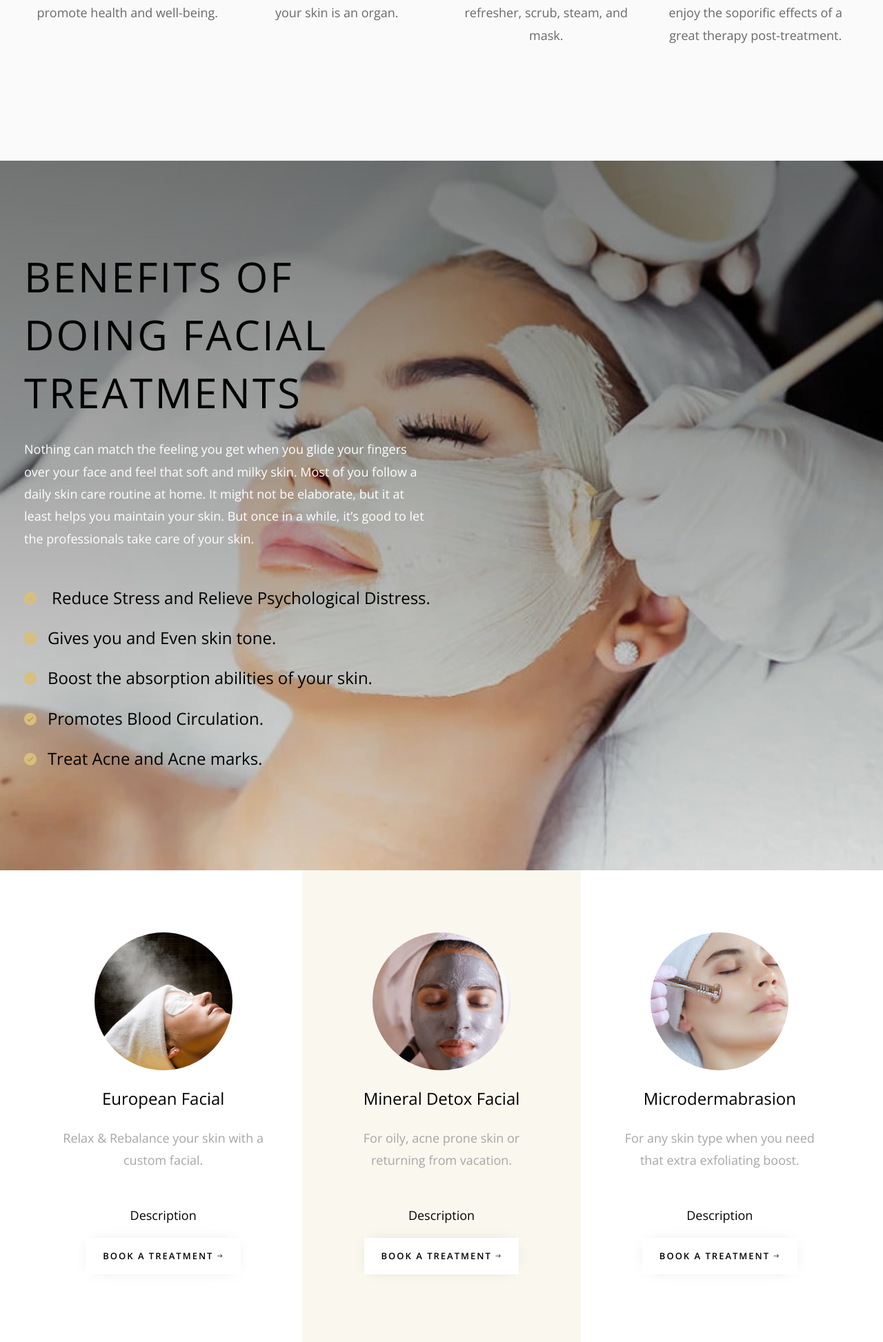
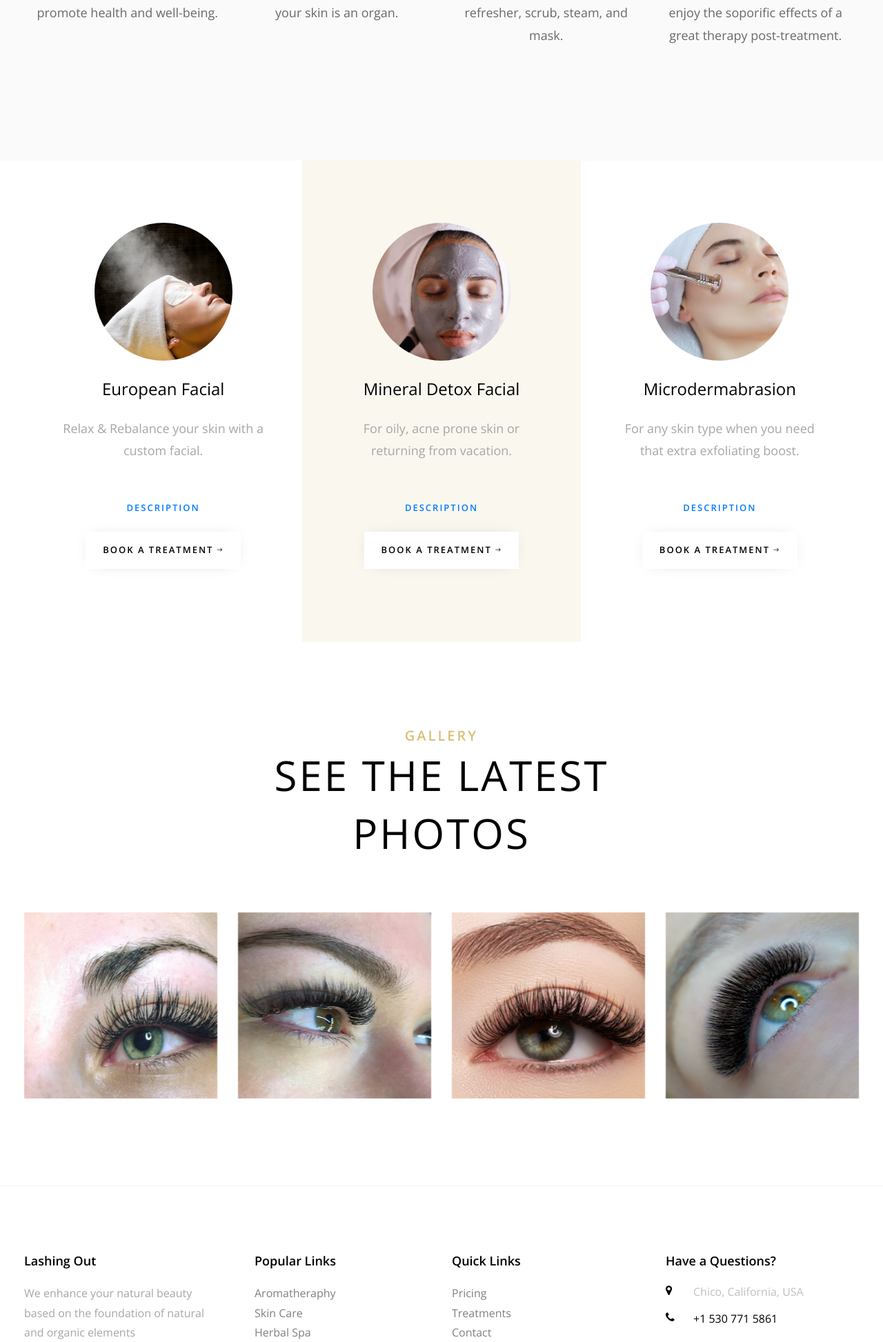
Before and after one commit to Bcalderon400/LashingOut, a PHP site: page /benefits.html in a window 1280 px wide. Shown: the part 766-2712 px from the top of the page at 69% size. Run offline with PHP 8.4, Linux system fonts and the light colour scheme; some web fonts are replaced.

Commit message:
styling everything together

```diff
--- a/benefits.html
+++ b/benefits.html
@@ -27,8 +27,11 @@
     <link rel="stylesheet" href="css/flaticon.css" />
     <link rel="stylesheet" href="css/icomoon.css" />
     <link rel="stylesheet" href="css/style.css" />
+    <link rel="stylesheet" href="css/modal.css">
 
-
+    <script src="https://unpkg.com/@babel/standalone/babel.min.js"></script>
+    <script crossorigin src="https://unpkg.com/react@16/umd/react.development.js"></script>
+    <script crossorigin src="https://unpkg.com/react-dom@16/umd/react-dom.development.js"></script>
 
   </head>
 
@@ -135,36 +138,7 @@
     </section>
     <!-- End  -->
 
-    <!-- Benefits -->
-    <section id="benefits" class="ftco-section ftco-intro"
-      style="background-image:linear-gradient(rgba(0,0,0,0.5), rgba(0,0,0,0.1)), url(images/facial_intro.webp);">
-      <div class="container">
-        <div class="row">
-          <div class="col-md-6">
-            <div class="heading-section ftco-animate">
-              <h2 class="mb-4">Benefits of Doing Facial Treatments</h2>
-            </div>
-            <p class="ftco-animate text-white">Nothing can match the feeling you get when you glide your fingers over
-              your face and feel that soft and milky skin. Most of you follow a daily skin care routine at home. It
-              might not be elaborate, but it at least helps you maintain your skin. But once in a while, it’s good to
-              let the professionals take care of your skin. </p>
-            <ul class="mt-5 do-list">
-              <li class="ftco-animate"><a href="#"><span class="ion-ios-checkmark-circle mr-3"></span> Reduce Stress and
-                  Relieve Psychological Distress.</a></li>
-              <li class="ftco-animate"><a href="#"><span class="ion-ios-checkmark-circle mr-3"></span>Gives you and Even
-                  skin tone.</a></li>
-              <li class="ftco-animate"><a href="#"><span class="ion-ios-checkmark-circle mr-3"></span>Boost the
-                  absorption abilities of your skin.</a></li>
-              <li class="ftco-animate"><a href="#"><span class="ion-ios-checkmark-circle mr-3"></span>Promotes Blood
-                  Circulation.</a></li>
-              <li class="ftco-animate"><a href="#"><span class="ion-ios-checkmark-circle mr-3"></span>Treat Acne and
-                  Acne marks.</a></li>
-            </ul>
-          </div>
-        </div>
-      </div>
-    </section>
-    <!-- End -->
+    <!-- Facial Plans  -->
     <section class="ftco-section ftco-no-pt ftco-no-pb">
       <div class="container">
         <div class="row no-gutters">
@@ -174,10 +148,12 @@
               <div class="text mt-4">
                 <h3 class="mb-4">European Facial</h3>
                 <p class="mb-5">Relax &amp; Rebalance your skin with a custom facial.</p>
-                <p><a href="#">Description</a></p>
+                <a tabindex="0" class="btn btn-lg btn-link mb-3" data-placement="bottom" data-toggle="popover"
+                  data-trigger="focus" title="European Facial"
+                  data-content="Relax & Rebalance your skin with a custom facial. We will discuss your main skin concerns during your complimentary skin analysis and determine if you have dry,oily,acne prone or combination skin type. Also includes facial massage, extractions if needed, facial mask and an optional 2nd facial mask.">Description</a>
 
-                <p><a href="#" class="btn btn-white px-4 py-3"> Book A Treatment <span
-                      class="ion-ios-arrow-round-forward"></span></a></p>
+                <p><a href="#" class="btn btn-white px-4 py-3" data-toggle="modal" data-target="#bookingModalCenter">
+                    Book A Treatment <span class="ion-ios-arrow-round-forward"></span></a></p>
               </div>
             </div>
           </div>
@@ -187,9 +163,13 @@
               <div class="text mt-4">
                 <h3 class="mb-4">Mineral Detox Facial</h3>
                 <p class="mb-5"> For oily, acne prone skin or returning from vacation. </p>
-                <p><a href="#">Description</a></p>
-                <p><a href="#" class="btn btn-white px-4 py-3"> Book A Treatment <span
-                      class="ion-ios-arrow-round-forward"></span></a></p>
+
+                <a tabindex="0" class="btn btn-lg btn-link mb-3" role="button" data-placement="bottom"
+                  data-toggle="popover" data-trigger="focus" title="Mineral Detox"
+                  data-content="Recommended for oily or acne prone skin, arriving or returning from vacation where there's a sudden change in climate/weather, or having a breakout and need to rejuvenate and detox. Extractions and complimentary skin analysis is included.">Description</a>
+
+                <p><a href="#" class="btn btn-white px-4 py-3" data-toggle="modal" data-target="#bookingModalCenter">
+                    Book A Treatment <span class="ion-ios-arrow-round-forward"></span></a></p>
               </div>
             </div>
           </div>
@@ -199,16 +179,19 @@
               <div class="text mt-4">
                 <h3 class="mb-4">Microdermabrasion</h3>
                 <p class="mb-5">For any skin type when you need that extra exfoliating boost.</p>
-                <p><a href="#">Description</a></p>
+                <a tabindex="0" class="btn btn-lg btn-link mb-3" role="button" data-placement="bottom"
+                  data-toggle="popover" data-trigger="focus" title="Microdermabrasion"
+                  data-content="Includes cleansing, mechanical exfoliation of the putter most layer of the skin, moisture and SPF. Recommended for any skin type when you need that extra exfoliating boost or start to notice breakouts. Perfect for on the go or during your lunch break.">Description</a>
 
-                <p><a href="#" class="btn btn-white px-4 py-3"> Book A Treatment <span
-                      class="ion-ios-arrow-round-forward"></span></a></p>
+                <p><a href="#" class="btn btn-white px-4 py-3" data-toggle="modal" data-target="#bookingModalCenter">
+                    Book A Treatment <span class="ion-ios-arrow-round-forward"></span></a></p>
               </div>
             </div>
           </div>
         </div>
       </div>
     </section>
+    <!-- End -->
 
 
 
@@ -264,8 +247,8 @@
             <div class="ftco-footer-widget mb-4">
               <h2 class="ftco-heading-2">Lashing Out</h2>
               <p>
-                Far far away, behind the word mountains, far from the countries
-                Vokalia and Consonantia, there live the blind texts.
+                We enhance your natural beauty based on the foundation of natural and organic
+                elements
               </p>
               <ul class="ftco-footer-social list-unstyled float-lft mt-3">
                 <li class="ftco-animate">
@@ -295,9 +278,9 @@
             <div class="ftco-footer-widget mb-4">
               <h2 class="ftco-heading-2">Quick Links</h2>
               <ul class="list-unstyled">
-                <li><a href="#pricing.html">Pricing</a></li>
-                <li><a href="#treatments.html">Treatments</a></li>
-                <li><a href="#contact.html">Contact</a></li>
+                <li><a href="pricing.html">Pricing</a></li>
+                <li><a href="treatments.html">Treatments</a></li>
+                <li><a href="contact.html">Contact</a></li>
               </ul>
             </div>
           </div>
@@ -320,6 +303,24 @@
 
       </div>
     </footer>
+    <!-- Modal -->
+    <div class="modal fade" id="bookingModalCenter" tabindex="-1" role="dialog"
+      aria-labelledby="bookingModalCenterTitle" aria-hidden="true">
+      <div class="modal-dialog modal-dialog-centered" role="document">
+        <div class="modal-content">
+
+          <div class="modal-header align-items-center ">
+            <div class="col-md-4 ftco-animate text-center">
+              <div class="icon">
+                <span class="flaticon-lotus lotus-icon text-center"></span>
+                <h5 class="modal-title" id="bookingModalCenter">Book your Apointment</h5>
+              </div>
+            </div>
+
+            <div class="modal-body">
+              <div id="reactForm"></div>
+            </div>
+
 
             <!-- loader -->
             <div id="ftco-loader" class="show fullscreen">
@@ -347,6 +348,8 @@
             <script src="js/scrollax.min.js"></script>
 
             <script src="js/main.js"></script>
+            <script src="js/reactForm.js" type="text/babel"></script>
+
   </body>
 
 </html>
--- a/css/modal.css
+++ b/css/modal.css
@@ -1,11 +1,15 @@
 form {
   color: #d9bf77;
+}
+input textarea {
+  border: none;
 }
 .modal {
   border: 5px solid #d9bf77;
 }
 .modal-content {
   background-color: rgba(0, 0, 0, 0.7);
+  border: 1px solid #d9bf77;
 }
 .lotus-icon {
   font-size: 50px;
@@ -26,3 +30,19 @@ form {
   color: #fff;
   transition: 0.5s;
 }
+.popover {
+  border: 2px solid #d9bf77;
+  box-shadow: 1px 1px 2px #000;
+}
+.popover-header {
+  background-color: #000;
+  color: #d9bf77;
+  font-size: 22px;
+  text-align: center;
+  font-family: "Prata", serif;
+  border: none;
+}
+.popover-body {
+  background-color: #000;
+  color: white;
+}
--- a/js/reactForm.js
+++ b/js/reactForm.js
@@ -33,6 +33,9 @@ class NameForm extends React.Component {
           onChange={this.handleChange}
         />
         <br />
+        E-mail: <br />
+        <input type="email" name="email" />
+        <br />
         Pick Date and time:
         <input type="datetime-local" name="date" />
         Leave a Message:
@@ -44,3 +47,9 @@ class NameForm extends React.Component {
 }
 
 ReactDOM.render(<NameForm />, document.getElementById("reactForm"));
+$(function() {
+  $('[data-toggle="popover"]').popover();
+});
+$(".popover-dismiss").popover({
+  trigger: "focus"
+});
```
Also changed, not shown: afterCare.html (+5 -5 lines), contact.html (+5 -5 lines), index.html (+22 -11 lines), pricing.html (+5 -5 lines), treatments.html (+55 -16 lines). Lines whose indentation alone changed are shown as unchanged.
